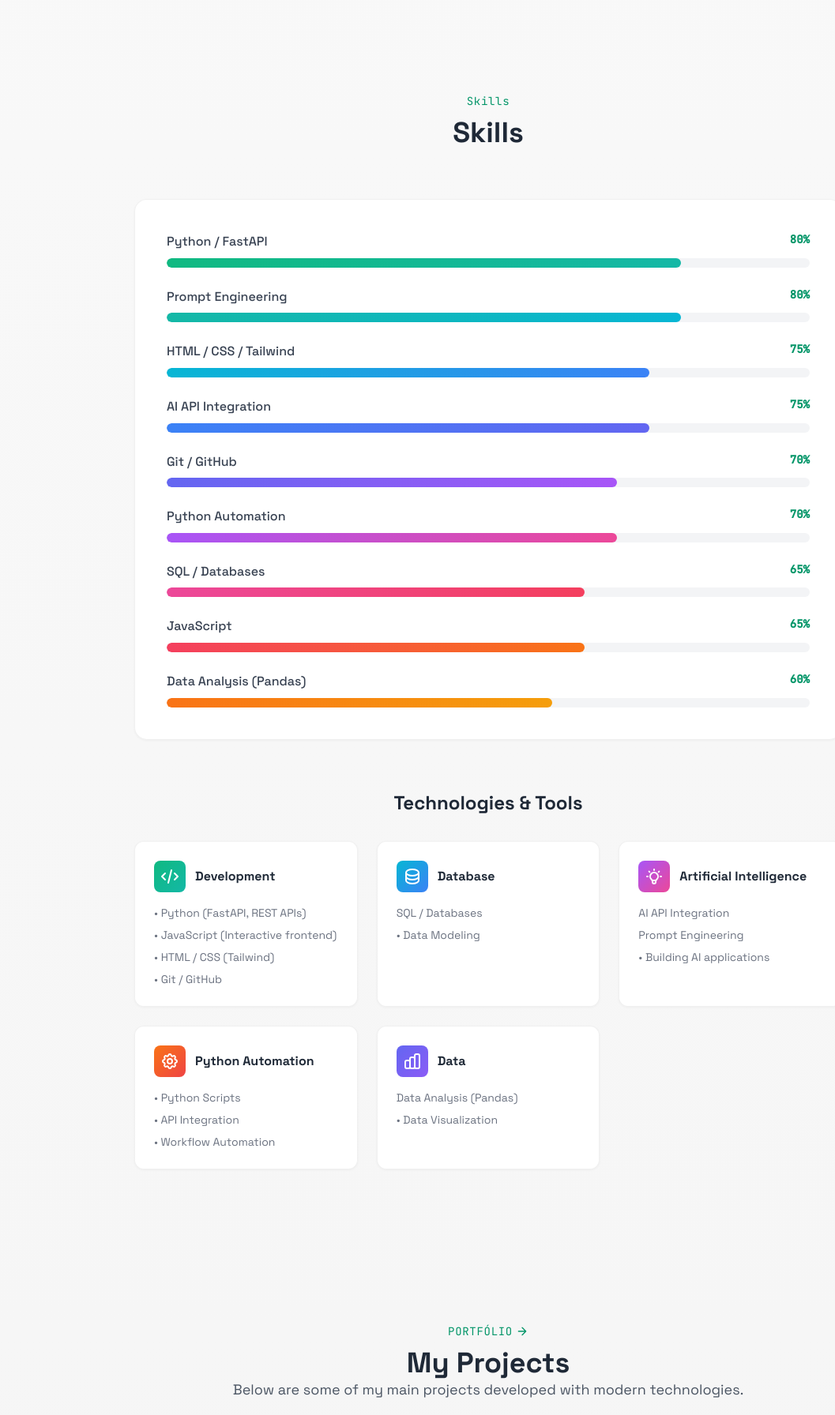
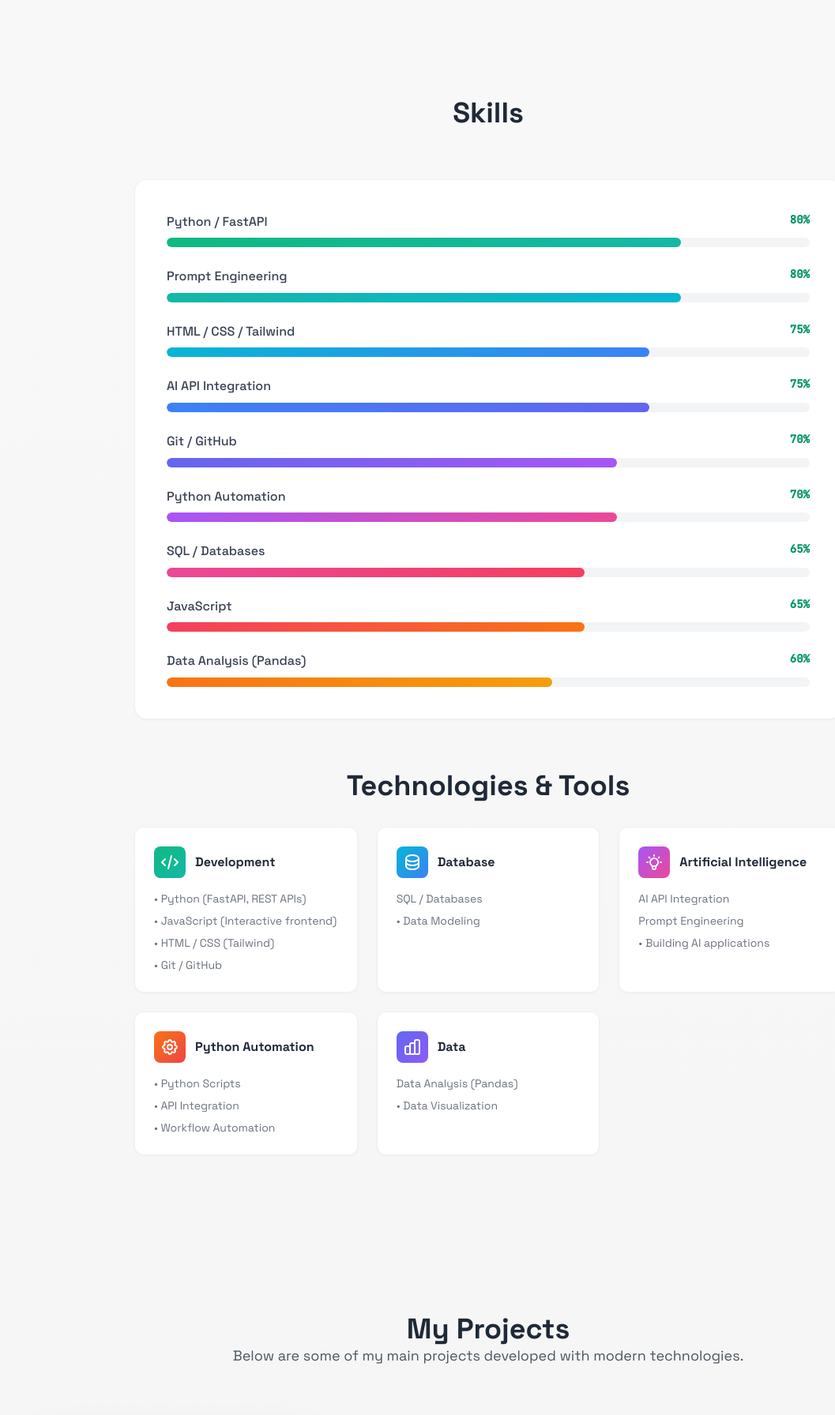
Before and after one commit to svfaca/Portifolio, a website with bundled scripts: page index.html in a window 1280 px wide. Shown: the part 1310-3102 px from the top of the page at 79% size, without its empty margins (22-1079 px from the left). Built offline with nearby package versions, Linux system fonts and the light colour scheme.

Commit message:
Remove spans duplicados de títulos QUALIFICAÇÕES e FALE COMIGO

```diff
--- a/index.html
+++ b/index.html
@@ -29,7 +29,6 @@
   <link rel="stylesheet" href="src/styles/main.css">
 
   <!-- View Transitions API -->
-  <style>@view-transition { navigation: auto; }</style>
 </head>
 <body class="h-full font-heading bg-white dark:bg-slate-950 text-gray-800 dark:text-gray-100 transition-colors">
   <div id="app-wrapper" class="w-full min-h-full gradient-bg">
@@ -212,9 +211,8 @@
     <section id="skills" class="py-24 px-6">
       <div class="max-w-4xl mx-auto">
         <div class="text-center mb-16">
-          <span class="text-emerald-600 font-mono text-sm tracking-wider" data-i18n="skills.titulo">COMPETÊNCIAS</span>
-          <h2 class="text-4xl font-bold text-gray-800 mt-2" data-i18n="skills.titulo">Minhas Skills</h2>
-                  <!-- Adicione data-i18n nos títulos das skills se desejar tradução -->
+           <h2 class="text-4xl font-bold text-gray-800 mt-2" data-i18n="skills.titulo">Minhas Skills</h2>
+           <!-- Adicione data-i18n nos títulos das skills se desejar tradução -->
         </div>
 
         <div class="glass-card rounded-2xl p-10">
@@ -314,7 +312,7 @@
 
         <!-- TECNOLOGIAS E FERRAMENTAS -->
         <div class="mt-16">
-          <h3 class="text-2xl font-bold text-gray-800 text-center mb-8" data-i18n="skills.tecferramentas">Tecnologias e Ferramentas</h3>
+          <h3 class="text-4xl font-bold text-gray-800 text-center mb-8" data-i18n="skills.tecferramentas">Tecnologias e Ferramentas</h3>
           <div class="grid md:grid-cols-2 lg:grid-cols-3 gap-6">
             <!-- Desenvolvimento -->
             <div class="glass-card rounded-xl p-6">
@@ -412,10 +410,7 @@
     <section id="projetos" class="py-24 px-6">
       <div class="max-w-6xl mx-auto">
         <div class="text-center mb-16">
-          <a href="index.html" class="inline-flex items-center gap-1 text-emerald-600 font-mono text-sm tracking-wider hover:underline">
-            PORTFÓLIO
-            <svg class="w-4 h-4 text-emerald-600" fill="none" stroke="currentColor" stroke-width="2" viewBox="0 0 24 24"><path stroke-linecap="round" stroke-linejoin="round" d="M5 12h14M12 5l7 7-7 7"/></svg>
-          </a>
+            <!-- Removido PORTFÓLIO acima de Meus Projetos -->
           <h2 class="text-4xl font-bold text-gray-800 mt-2" data-i18n="projetos.titulo">Meus Projetos</h2>
           <p class="text-gray-600 text-lg mb-6 text-center" data-i18n="projetos.desc">Veja abaixo alguns dos meus principais projetos desenvolvidos com tecnologias modernas.</p>
         </div>
@@ -450,7 +445,7 @@
     <section id="certificacoes" class="py-24 px-6">
       <div class="max-w-6xl mx-auto">
         <div class="text-center mb-16">
-          <span class="text-emerald-600 font-mono text-sm tracking-wider" data-i18n="certificacoes.titulo">QUALIFICAÇÕES</span>
+
           <h2 class="text-4xl font-bold text-gray-800 mt-2" data-i18n="certificacoes.titulo">Certificações</h2>
                   <p class="text-gray-600 text-lg mb-6 text-center" data-i18n="certificacoes.desc">Certificados e qualificações relevantes para minha carreira em tecnologia.</p>
         </div>
@@ -491,7 +486,7 @@
     <section id="contato" class="py-24 px-6">
       <div class="max-w-4xl mx-auto">
         <div class="text-center mb-16">
-          <span class="text-emerald-600 font-mono text-sm tracking-wider" data-i18n="contato.falecomigo">FALE COMIGO</span>
+
           <h2 class="text-4xl font-bold text-gray-800 mt-2" data-i18n="contato.titulo">Entre em Contato</h2>
                   <p class="text-gray-600 text-lg mb-6 text-center" data-i18n="contato.desc">Fique à vontade para me chamar por e-mail, telefone ou redes sociais!</p>
         </div>
```
